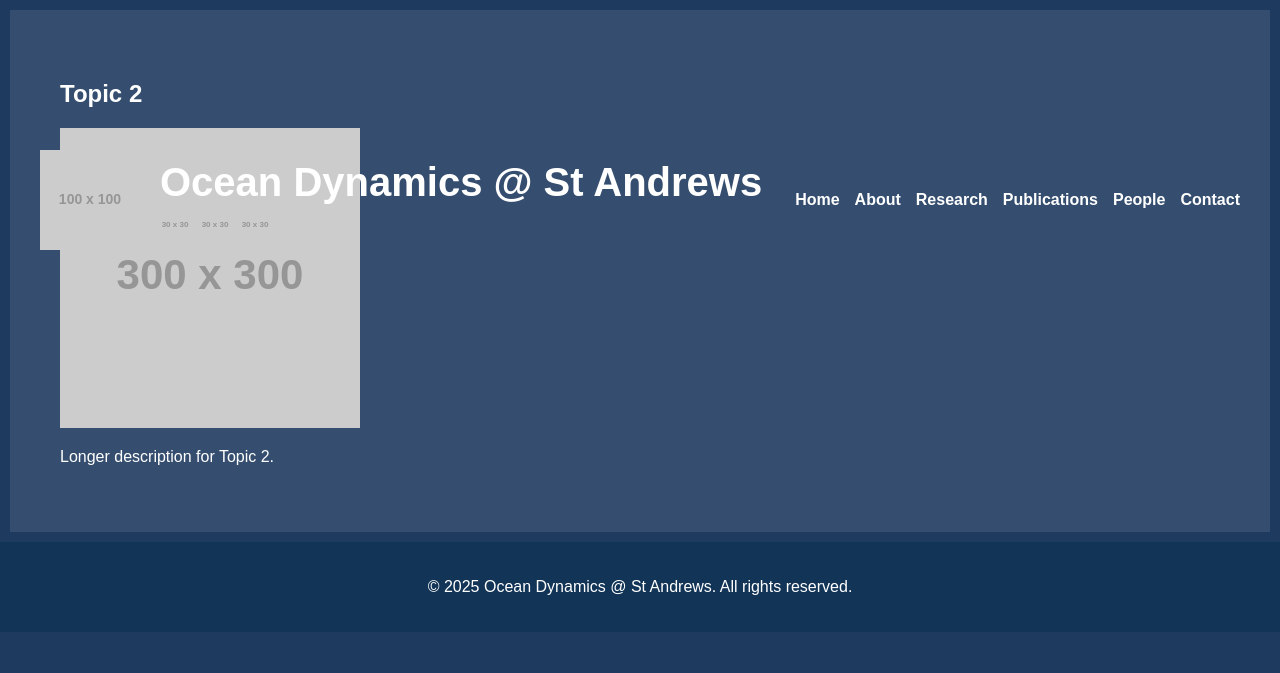
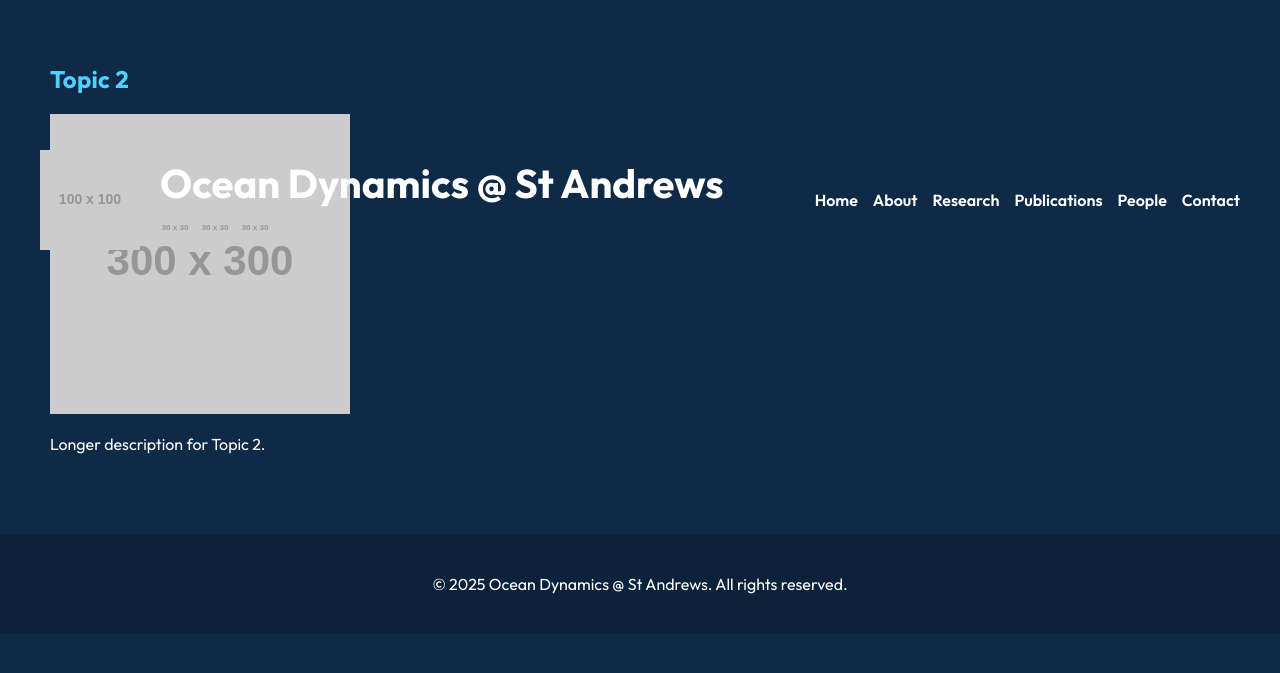
Before and after one commit to ODyn-StAndrews/ODyn-StAndrews.github.io, a Jekyll site: the page built from _research/topic-2.md, in a window 1280 px wide. Shown: the top 673 px of the page. Built offline with Jekyll 4.4.1, drawn with Linux system fonts in a browser that asks for light colours.

Commit message:
Theme: add modern font (Outfit), alternating section backgrounds, accent colors; remove floating boxes; subtle zoom on people hover

```diff
--- a/_layouts/default.html
+++ b/_layouts/default.html
@@ -5,6 +5,10 @@
   <meta name="viewport" content="width=device-width, initial-scale=1.0">
   <title>{{ page.title | default: site.title }}</title>
   <link rel="stylesheet" href="/assets/css/styles.css">
+  <!-- Modern sans-serif font -->
+  <link rel="preconnect" href="https://fonts.googleapis.com">
+  <link rel="preconnect" href="https://fonts.gstatic.com" crossorigin>
+  <link href="https://fonts.googleapis.com/css2?family=Outfit:wght@300;400;600;700&display=swap" rel="stylesheet">
 </head>
 <body>
   <header>
--- a/assets/css/styles.css
+++ b/assets/css/styles.css
@@ -1,3 +1,13 @@
+:root {
+  --bg-1: #0e2a47;   /* deep navy */
+  --bg-2: #163c63;   /* ocean blue */
+  --bg-3: #0b223a;   /* darker section */
+  --accent-1: #4fd1ff; /* cyan */
+  --accent-2: #ff7a59; /* coral */
+  --text: #ffffff;
+  --muted: #d6e2f0;
+}
+
 html, body {
   margin: 0;
   padding: 0;
@@ -6,9 +16,9 @@ html, body {
   scroll-behavior: smooth;
 }
 body {
-  font-family: "Century Gothic", sans-serif;
-  background-color: #1e3a5f;
-  color: #ffffff;
+  font-family: "Outfit", -apple-system, BlinkMacSystemFont, "Segoe UI", Roboto, Helvetica, Arial, sans-serif;
+  background-color: var(--bg-1);
+  color: var(--text);
 }
 header {
   position: fixed;
@@ -33,7 +43,7 @@ header video {
   position: absolute; top: 0; left: 0; width: 100%; height: 100%;
   object-fit: cover; z-index: -1; transition: opacity 0.3s ease-in-out;
 }
-header.shrink { height: 100px; background: #123456; }
+header.shrink { height: 100px; background: #0c223a; }
 header.shrink video { opacity: 0; }
 header h1 { margin: 0; font-size: 2.5em; transition: font-size 0.3s ease-in-out; }
 header.shrink h1 { font-size: 1.8em; }
@@ -41,18 +51,22 @@ header h1 a { color: white; text-decoration: none; }
 nav { margin-left: auto; max-width: 50%; }
 nav ul { list-style: none; padding: 0; margin: 0; display: flex; gap: 15px; justify-content: flex-end; flex-wrap: wrap; }
 nav ul li { display: inline; }
-nav ul li a { color: white; text-decoration: none; font-weight: bold; white-space: nowrap; }
+nav ul li a { color: white; text-decoration: none; font-weight: 600; white-space: nowrap; }
+nav ul li a:hover { color: var(--accent-1); }
 main { display: block; }
-section {
-  padding: 50px; margin: 10px; background: rgba(255, 255, 255, 0.1);
-  border-radius: 0px; scroll-margin-top: 110px;
-}
+section { padding: 64px 50px; margin: 0; scroll-margin-top: 110px; }
 #about { margin-top: 410px; scroll-margin-top: 110px; }
-.research-container { display: flex; flex-direction: column; gap: 20px; }
-.research-panel {
-  display: flex; align-items: center; background: rgba(255, 255, 255, 0.2);
-  padding: 20px; border-radius: 8px; text-align: left;
-}
+
+/* Alternating section backgrounds */
+section:nth-of-type(odd) { background: var(--bg-1); }
+section:nth-of-type(even) { background: var(--bg-2); }
+
+/* Section headings */
+section h2 { margin-top: 0; font-weight: 700; letter-spacing: 0.3px; }
+section:nth-of-type(odd) h2 { color: var(--accent-1); }
+section:nth-of-type(even) h2 { color: var(--accent-2); }
+.research-container { display: flex; flex-direction: column; gap: 16px; }
+.research-panel { display: flex; align-items: center; padding: 16px 0; border-radius: 0; text-align: left; border-bottom: 1px solid rgba(255,255,255,0.08); }
 .research-panel img { width: 30%; height: auto; object-fit: cover; border-radius: 8px; margin-right: 20px; }
 .research-text { width: 70%; }
 .people-container {
@@ -65,7 +79,7 @@ section {
 /* Card and image */
 .person-card { position: relative; width: 100%; outline: none; }
 .person-image { position: relative; width: 100%; padding-top: 100%; overflow: hidden; border-radius: 8px; }
-.person-image img { position: absolute; top: 0; left: 0; width: 100%; height: 100%; object-fit: cover; display: block; }
+.person-image img { position: absolute; top: 0; left: 0; width: 100%; height: 100%; object-fit: cover; display: block; transition: transform 220ms ease; }
 
 /* Overlay */
 .person-overlay {
@@ -76,6 +90,7 @@ section {
   opacity: 0;
   transition: opacity 200ms ease-in-out;
 }
+.person-card:hover .person-image img { transform: scale(1.05); }
 .person-card:hover .person-overlay,
 .person-card:focus .person-overlay,
 .person-card:focus-within .person-overlay { opacity: 1; }
@@ -91,7 +106,7 @@ section {
 /* (moved social-icons styles above for overlay context) */
 .popup { display: none; position: fixed; top: 50%; left: 50%; transform: translate(-50%, -50%); background: white; color: black; padding: 20px; border-radius: 8px; box-shadow: 0px 0px 10px rgba(0,0,0,0.5); z-index: 1001; }
 .popup-overlay { display: none; position: fixed; top: 0; left: 0; width: 100%; height: 100%; background: rgba(0, 0, 0, 0.5); z-index: 1000; }
-footer { text-align: center; padding: 20px; background: #123456; }
+footer { text-align: center; padding: 24px; background: var(--bg-3); }
 
 /* Publications */
 .pub-list { list-style: none; padding: 0; margin: 0; }
```
